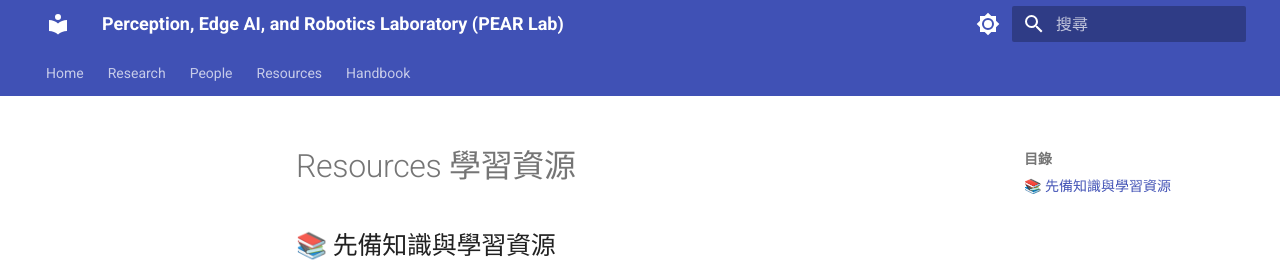
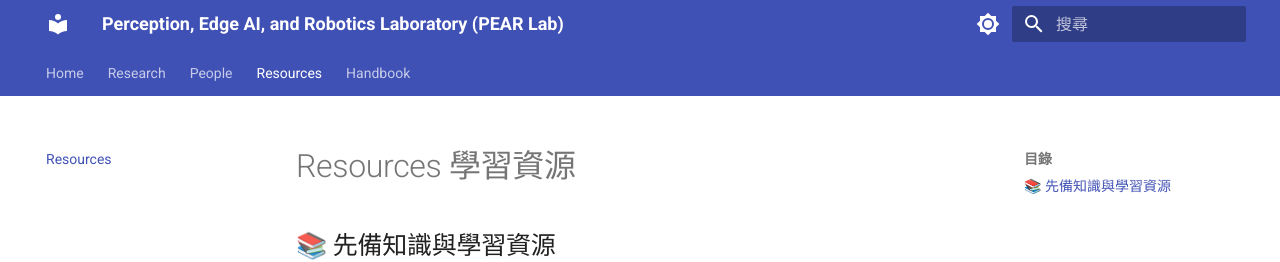
Before and after one commit to Ewz9/lab_handbook, an MkDocs documentation site: the page built from docs/resources.md, in a window 1280 px wide. Shown: the top 262 px of the page. Built offline with MkDocs 1.6.1 and Material for MkDocs 9.7.7, drawn with Linux system fonts in a browser that asks for light colours.

Commit message:
Update mkdocs.yaml

```diff
--- a/mkdocs.yaml
+++ b/mkdocs.yaml
@@ -40,7 +40,7 @@ nav:
   - Home: index.md
   - Research: research.md
   - People: member.md
-  - Resources: resource.md
+  - Resources: resources.md
   - Handbook:
       - Lab Regulations: regulations.md
       - Workflow: workflow.md
```
